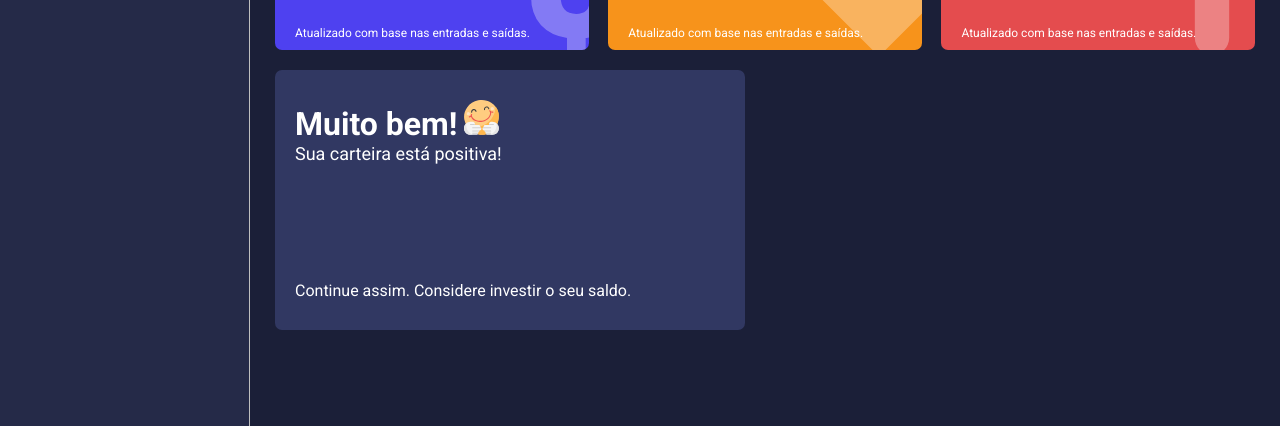
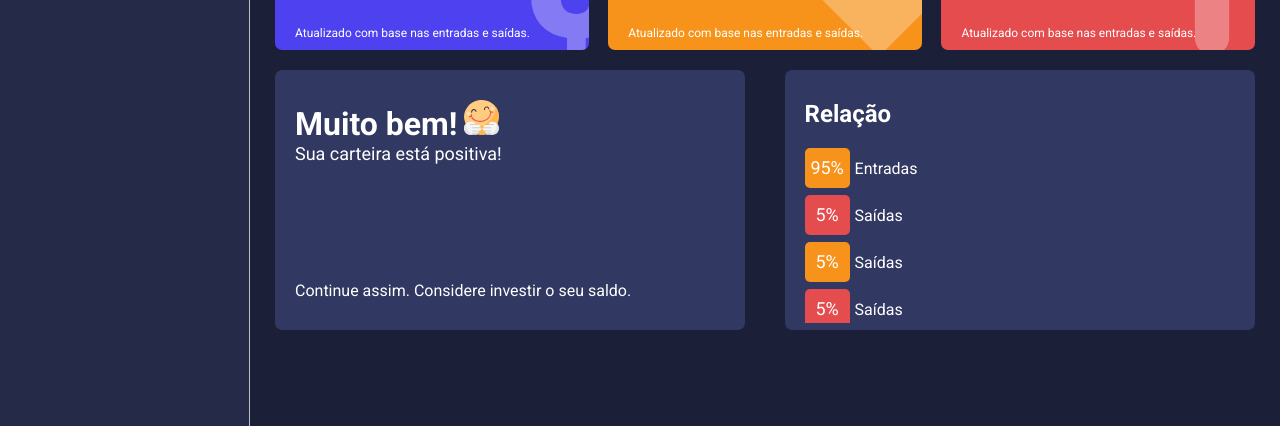
Before and after one commit to jonatasrmoura/Minha-carteira, a React (Create React App) app: page /dashboard in a window 1280 px wide. Shown: the part 278-704 px from the top of the page. Built offline with nearby package versions, Linux system fonts and the light colour scheme.

Commit message:
feat#Criando componente visual do grafico de pizza

```diff
--- a/package.json
+++ b/package.json
@@ -17,6 +17,7 @@
     "react-router-dom": "^5.3.0",
     "react-scripts": "4.0.3",
     "react-switch": "^6.0.0",
+    "recharts": "^2.1.4",
     "styled-components": "^5.3.1",
     "typescript": "^4.1.2",
     "uuid": "^8.3.2",
--- /dev/null
+++ b/src/components/PieChart/index.tsx
@@ -0,0 +1,52 @@
+// import React, { PureComponent } from 'react';
+// import {
+//   PieChart,
+//   Pie,
+//   Sector,
+//   Cell,
+//   ResponsiveContainer,
+// } from 'recharts';
+
+import {
+  Container,
+  SideLeft,
+  LegendContainer,
+  Legend,
+  // SideRight,
+} from "./styles";
+
+const PieChar = () => (
+  <Container>
+    <SideLeft>
+      <h2>Relação</h2>
+      <LegendContainer>
+        <Legend color="#F7931B">
+          <div>95%</div>
+          <span>Entradas</span>
+        </Legend>
+
+        <Legend color="#E44C4E">
+          <div>5%</div>
+          <span>Saídas</span>
+        </Legend>
+
+        <Legend color="#F7931B">
+          <div>5%</div>
+          <span>Saídas</span>
+        </Legend>
+
+        <Legend color="#E44C4E">
+          <div>5%</div>
+          <span>Saídas</span>
+        </Legend>
+
+        <Legend color="#F7931B">
+          <div>5%</div>
+          <span>Saídas</span>
+        </Legend>
+      </LegendContainer>
+    </SideLeft>
+  </Container>
+);
+
+export { PieChar };
--- /dev/null
+++ b/src/components/PieChart/styles.ts
@@ -0,0 +1,72 @@
+import styled from "styled-components";
+
+interface ILegendProps {
+  color: string;
+}
+
+export const Container = styled.div`
+  width: 48%;
+  height: 260px;
+
+  margin: 10px 0;
+
+  background-color: ${props => props.theme.colors.tertiary};
+  color: ${props => props.theme.colors.white};
+
+  border-radius: 7px;
+
+  display: flex;
+`;
+
+export const SideLeft = styled.aside`
+  padding: 30px 20px;
+
+  > h2 {
+    margin-bottom: 20px;
+  }
+`;
+
+export const LegendContainer = styled.ul`
+  list-style: none;
+
+  height: 175px;
+  padding-right: 15px;
+  overflow-y: scroll;
+
+  ::-webkit-scrollbar {
+    width: 10px;
+  }
+
+  ::-webkit-scrollbar-thumb {
+    background-color: ${props => props.theme.colors.secondary};
+    border-radius: 10px;
+  }
+
+  ::-webkit-scrollbar-track {
+    background-color: ${props => props.theme.colors.tertiary};
+  }
+`;
+
+export const Legend = styled.li<ILegendProps>`
+  display: flex;
+  align-items: center;
+
+  margin-bottom: 7px;
+
+  > div {
+    background-color: ${props => props.color};
+
+    width: 45px;
+    height: 40px;
+    border-radius: 5px;
+
+    font-size: 18px;
+    line-height: 40px;
+    text-align: center;
+  }
+  > span {
+    margin-left: 5px;
+  }
+`;
+
+export const SideRight = styled.main``;
--- a/src/components/index.ts
+++ b/src/components/index.ts
@@ -8,3 +8,4 @@ export { Toggle } from './Toggle';
 export { HistoryFinanceCard } from './HistoryFinanceCard';
 export { WalletBox } from './WalletBox';
 export { MessageBox } from './MessageBox';
+export { PieChar } from './PieChart';
--- a/src/pages/Dashboard/index.tsx
+++ b/src/pages/Dashboard/index.tsx
@@ -1,6 +1,10 @@
 import { useMemo, useState } from 'react';
 
-import { WalletBox, MessageBox } from '../../components';
+import {
+  WalletBox,
+  MessageBox,
+  PieChar,
+} from '../../components';
 
 import { gains } from '../../repositories/gains';
 import { expenses } from '../../repositories/expenses';
@@ -191,6 +195,8 @@ const Dashboard = () => {
           description={message.description}
           footerText={message.footerText}
         />
+
+        <PieChar />
       </Content>
     </Container>
   );
```
Also changed, not shown: 1 other file (tests, documents, lock files or other folders).
